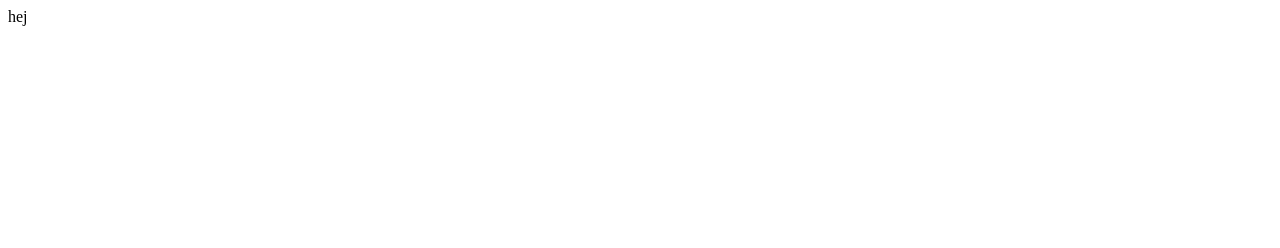
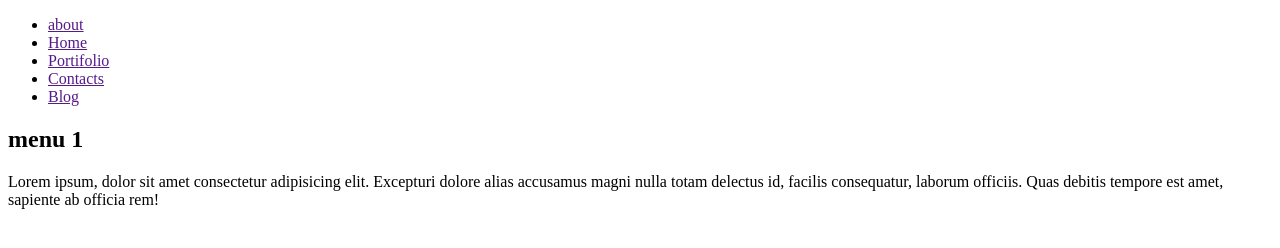
Before and after one commit to Andreas-Zocom/mittNyaRepository, a plain HTML site: page index.html in a window 1280 px wide. Drawn offline with Linux system fonts and the light colour scheme.

Commit message:
lagger till nya andringar

```diff
--- a/index.html
+++ b/index.html
@@ -6,6 +6,27 @@
     <title>Document</title>
   </head>
   <body>
-    hej
+    <header>
+      <nav>
+        <ul>
+          <li><a href="">about</a></li>
+          <li><a href="">Home</a></li>
+          <li><a href="">Portifolio</a></li>
+          <li><a href="">Contacts</a></li>
+          <li><a href="">Blog</a></li>
+        </ul>
+      </nav>
+    </header>
+    <main>
+      <article>
+        <h1>menu 1</h1>
+        <p>
+          Lorem ipsum, dolor sit amet consectetur adipisicing elit. Excepturi
+          dolore alias accusamus magni nulla totam delectus id, facilis
+          consequatur, laborum officiis. Quas debitis tempore est amet, sapiente
+          ab officia rem!
+        </p>
+      </article>
+    </main>
   </body>
 </html>
```
